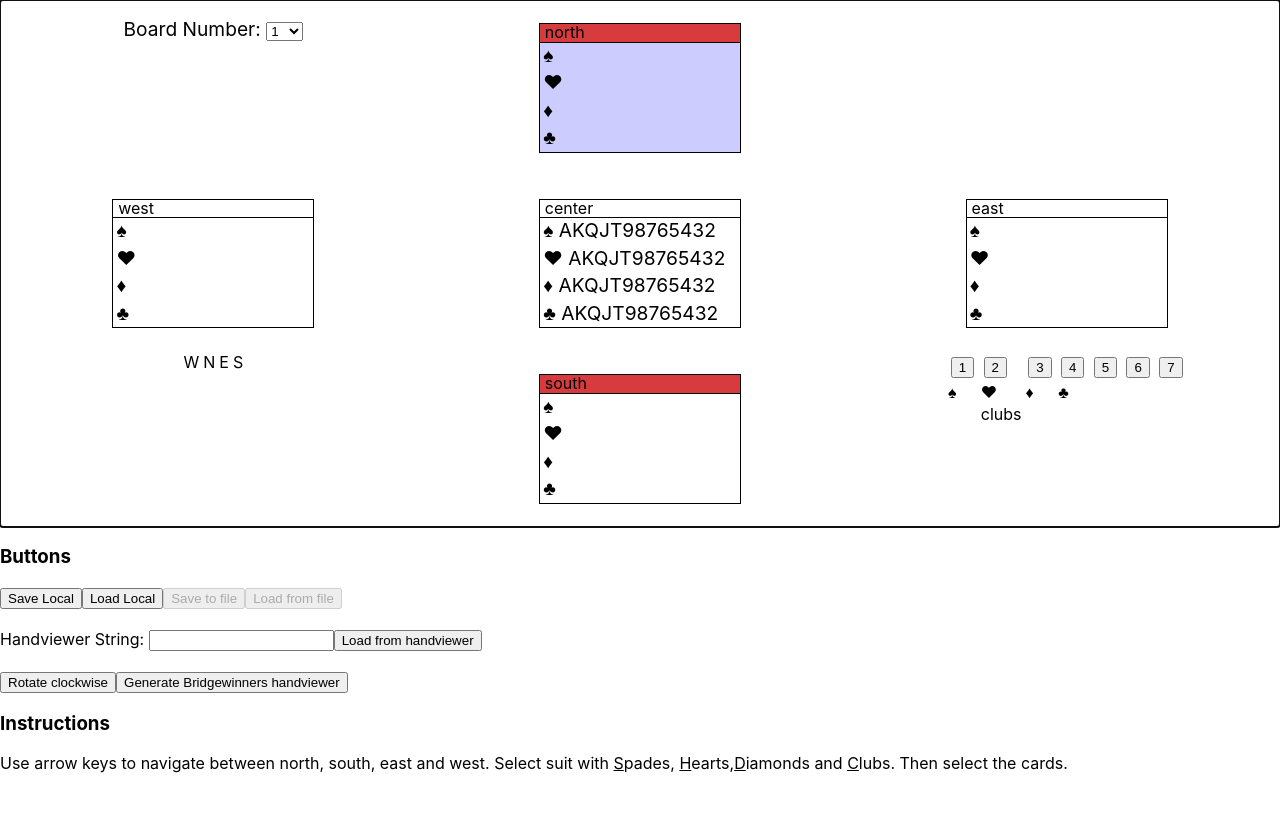
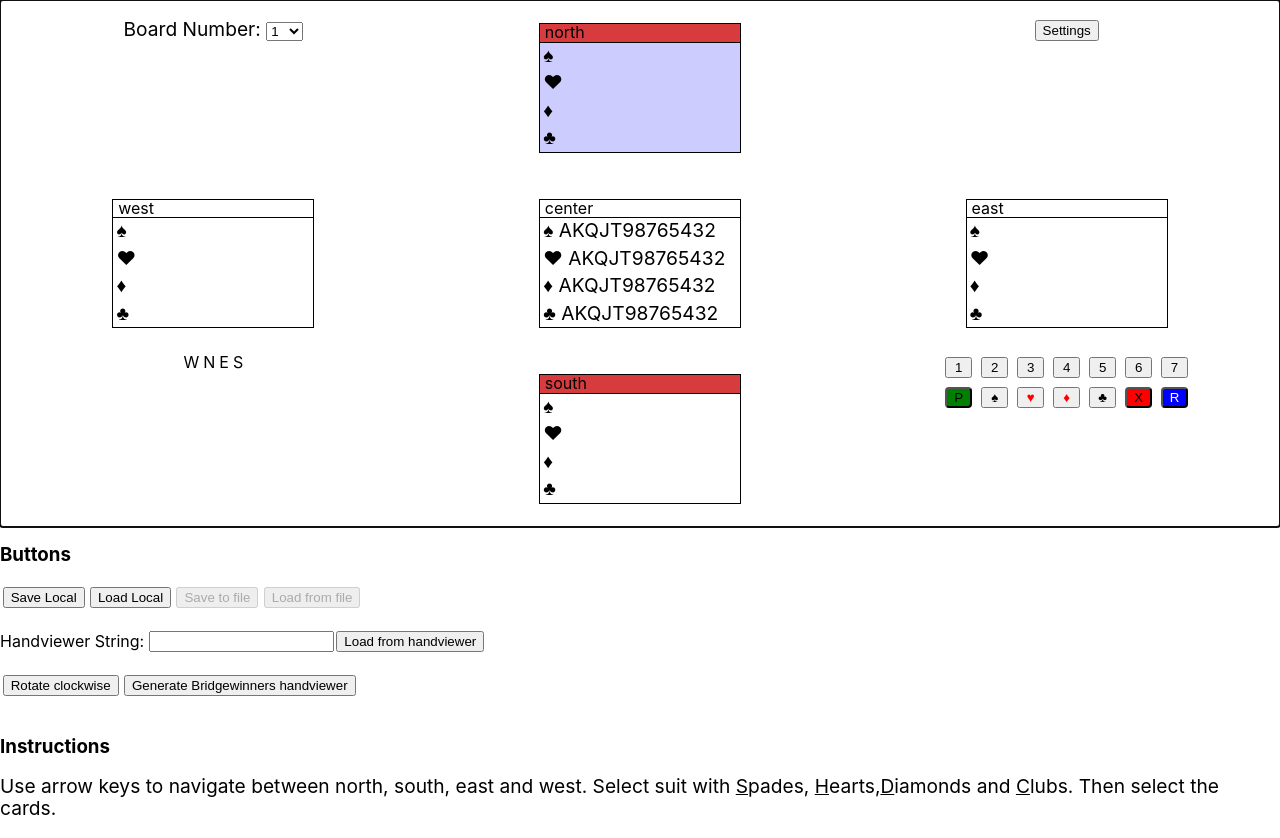
Before and after one commit to tzimnoch/cbbtools, a React app: page / in a window 1280 px wide. Before the commit the page ends 800 px from the top, so only its background shows below. Built offline with nearby package versions, Linux system fonts and the light colour scheme; the HTML template or start-up script is replaced by a standard one.

Commit message:
Adjustments to BiddingBox. Start on Settings dialog.

```diff
--- a/src/App.jsx
+++ b/src/App.jsx
@@ -9,6 +9,7 @@ import { initialGameState, gameStateReducer, handviewerExport } from './Gamestat
 import Hand from './Hand'
 import Instructions from './Instructions'
 import { keyboardHandler } from './KeyboardHandler'
+import Settings from './Settings'
 
 /*******************
  * TODOS
@@ -52,8 +53,8 @@ const App = () => {
   const selectBoardNumber = (event) => { return dispatchGameState({type: 'setBoardNumber', board_number: event.target.value}) }
 
   return (
-    <div>
-    <div className={styles.content} onKeyUp={handleKeyUp} tabIndex="1" ref={startWithFocus}>
+    <div className={styles.content}>
+      <div onKeyUp={handleKeyUp} tabIndex="1" ref={startWithFocus}>
         <div className={styles.flex}>
           <div className={styles.flex}>
             <p>
@@ -66,7 +67,9 @@ const App = () => {
           <div className={styles.flex}>
             <Hand hand={gs['north'].hand} direction='north' active={gs.active_player == 'north'} />
           </div>
-        <div className={styles.flex} />
+          <div className={styles.flex}>
+            <Settings dispatchGameState={dispatchGameState} gs={gs} />
+          </div>
         </div>
         <div className={styles.flex}>
           <div className={styles.flex}>
--- a/src/BiddingBox.jsx
+++ b/src/BiddingBox.jsx
@@ -1,20 +1,30 @@
+import styles from './BiddingBox.module.css'
+
+import { useState } from 'react'
 
 var auctionLevel = null
 var auctionSuit = null
 
 export default function BiddingBox({dispatchGamestate, gs}) {
+
   const setLevel = (level) => {
     console.log(level)
   }
   const setSuit = (suit) => { auctionSuit = suit }
+  const pass = () => {
+    console.log(pass)
+  }
+  const double = () => {
+    console.log(pass)
+  }
 
   // TODO: Consider design/implementation
   return (
     <div>
-      <table>
+      <table className={styles.bidding}>
         <tbody>
           <tr>
-            <td><button onClick={(e) => setLevel(1)}>1</button></td>
+            <td className={styles.right}><button onClick={(e) => setLevel(1)}>1</button></td>
             <td><button onClick={(e) => setLevel(2)}>2</button></td>
             <td><button onClick={(e) => setLevel(3)}>3</button></td>
             <td><button onClick={(e) => setLevel(4)}>4</button></td>
@@ -23,14 +33,17 @@ export default function BiddingBox({dispatchGamestate, gs}) {
             <td><button onClick={(e) => setLevel(7)}>7</button></td>
           </tr>
           <tr>
-            <td onClick={setSuit('spades')}>&spades;</td>
-            <td onClick={setSuit('hearts')}>&hearts;</td>
-            <td onClick={setSuit('diamonds')}>&diams;</td>
-            <td onClick={setSuit('clubs')}>&clubs;</td>
+            <td><button onClick={pass} className={styles.green}>P</button></td>
+            <td><button onClick={(e) => setSuit('spades')}>&spades;</button></td>
+            <td><button onClick={(e) => setSuit('hearts')} className={styles.red_suit}>&hearts;</button></td>
+            <td><button onClick={(e) => setSuit('diamonds')} className={styles.red_suit}>&diams;</button></td>
+            <td><button onClick={(e) => setSuit('clubs')}>&clubs;</button></td>
+            <td><button onClick={double} className={styles.red}>X</button></td>
+            <td><button onClick={double} className={styles.blue}>R</button></td>
           </tr>
           <tr>
-            <td>{auctionLevel}</td>
-            <td>{auctionSuit}</td>
+            <td colSpan='3'>{auctionLevel}</td>
+            <td colSpan='4'>{auctionSuit}</td>
           </tr>
         </tbody>
       </table>
--- /dev/null
+++ b/src/BiddingBox.module.css
@@ -0,0 +1,31 @@
+.right {
+  text-align: right;
+}
+
+.red {
+  background-color: red;
+  border-radius: 4px;
+}
+
+.blue {
+  background-color: blue;
+  color: white;
+  border-radius: 4px;
+}
+
+.green {
+  background-color: green;
+  border-radius: 4px;
+}
+
+.black-suit {
+  color: black;
+}
+
+.red_suit {
+  color: red;
+}
+
+.bidding button {
+  width: 2em;
+}
--- a/src/Gamestate.jsx
+++ b/src/Gamestate.jsx
@@ -112,7 +112,11 @@ export const initialGameState = {
   active_player: 'north',
   handviewer_string: null,
 
-  phase: 'edit'
+  phase: 'edit',
+
+  settings: {
+    confirm_bids: true
+  }
 }
 
 export function gameStateReducer(gs, action) {
@@ -128,6 +132,11 @@ export function gameStateReducer(gs, action) {
     case 'loadFromHandviewer': return parseInput(gs, action.handviewer_string)
 
     /*****************
+     * Settings
+     * ***************/
+    case 'toggleConfirmBids': return { ...gs, settings: {...gs.settings, confirm_bids: !gs.settings.confirm_bids }}
+
+    /*****************
      * TODOs
      * ***************/
     // TODO: implement save/load from file
--- /dev/null
+++ b/src/Settings.jsx
@@ -0,0 +1,27 @@
+import { useState } from 'react'
+
+export default function Settings({dispatchGameState, gs}) {
+  const [open, setOpen] = useState(false)
+  const openSettings = () => { setOpen(true) }
+  const closeSettings = () => { setOpen(false) }
+  const toggleConfirmBids = (event) =>  { return dispatchGameState({type: 'toggleConfirmBids'})}
+
+  return (
+    <div>
+      <br />
+      <button onClick={openSettings}>Settings</button>
+      <dialog open={open} onClose={closeSettings}>
+        <h2>Settings</h2>
+        <form>
+          <input type='checkbox' id='confirmBids' checked={gs.settings.confirm_bids} onChange={toggleConfirmBids} />
+          <label htmlFor='confirmBids'>Confirm Bids</label>
+
+          <br />
+          <br />
+          <button formMethod='dialog'>Close Settings</button>
+        </form>
+
+      </dialog>
+    </div>
+  )
+}
```
Lines whose indentation alone changed are shown as unchanged.
